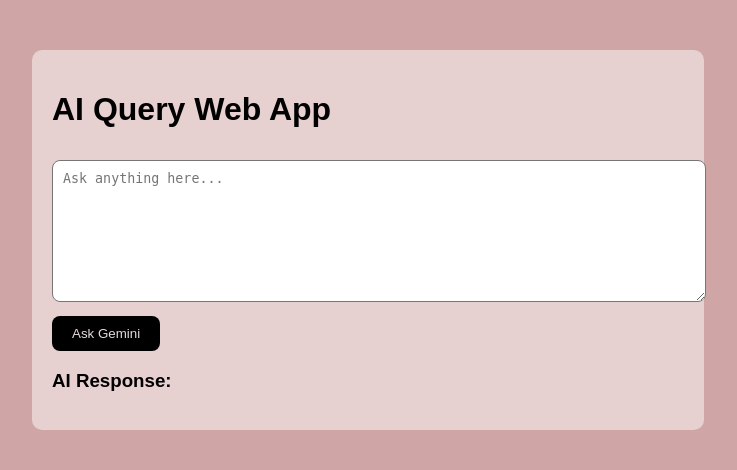
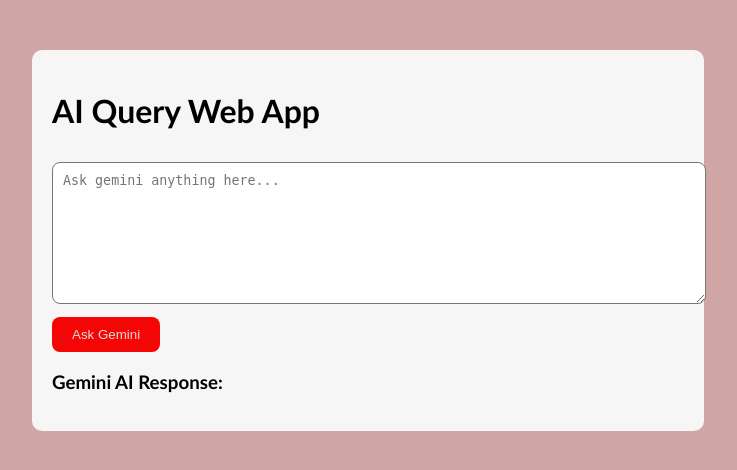
Before and after one commit to IKEMEFUNACHIDINMA/IKEMEFUNA_23CD034337_AI_QUERY_APP, a Flask app: page / in a window 1280 px wide. Shown: the top 470 px of the page, without its empty margins (272-1009 px from the left). Run offline with Flask 3, Linux system fonts and the light colour scheme.

Commit message:
Initial project

```diff
--- a/app.py
+++ b/app.py
@@ -13,6 +13,7 @@
 DATABASE_FILE = "queries.db"
 GEMINI_KEY = os.getenv("GEMINI_API_KEY")   # (LOCAL)
 GEMINI_URL = "https://generativelanguage.googleapis.com/v1/models/gemini-2.5-flash:generateContent"
+#test if empty
 print("DEBUG API KEY:", GEMINI_KEY)
 
 
--- a/static/style.css
+++ b/static/style.css
@@ -1,12 +1,12 @@
 body {
     background: #cfa5a5;
-    font-family: Arial, sans-serif;
+    font-family:'Gill Sans', 'Gill Sans MT', Calibri, 'Trebuchet MS', sans-serif;
 }
 
 .container {
     width: 50%;
     margin: auto;
-    background: rgb(231, 208, 208);
+    background: rgb(247, 246, 246);
     padding: 20px;
     margin-top: 50px;
     border-radius: 10px;
@@ -23,7 +23,7 @@
 button {
     margin-top: 10px;
     padding: 10px 20px;
-    background: black;
+    background: rgb(245, 6, 6);
     color: rgb(228, 219, 219);
     border: none;
     border-radius: 8px;
--- a/templates/index.html
+++ b/templates/index.html
@@ -11,10 +11,10 @@
 <div class="container">
     <h1>AI Query Web App</h1>
 
-    <textarea id="questionBox" placeholder="Ask anything here..."></textarea>
+    <textarea id="questionBox" placeholder="Ask gemini anything here..."></textarea>
     <button onclick="sendQuestion()">Ask Gemini</button>
 
-    <h3>AI Response:</h3>
+    <h3>Gemini AI Response:</h3>
     <div id="responseBox"></div>
 </div>
 
@@ -23,7 +23,7 @@
     const userInput = document.getElementById("questionBox").value;
 
     if (!userInput) {
-        alert("Please type a question.");
+        alert("Cannot leave empty. Please type a question.");
         return;
     }
 
```
